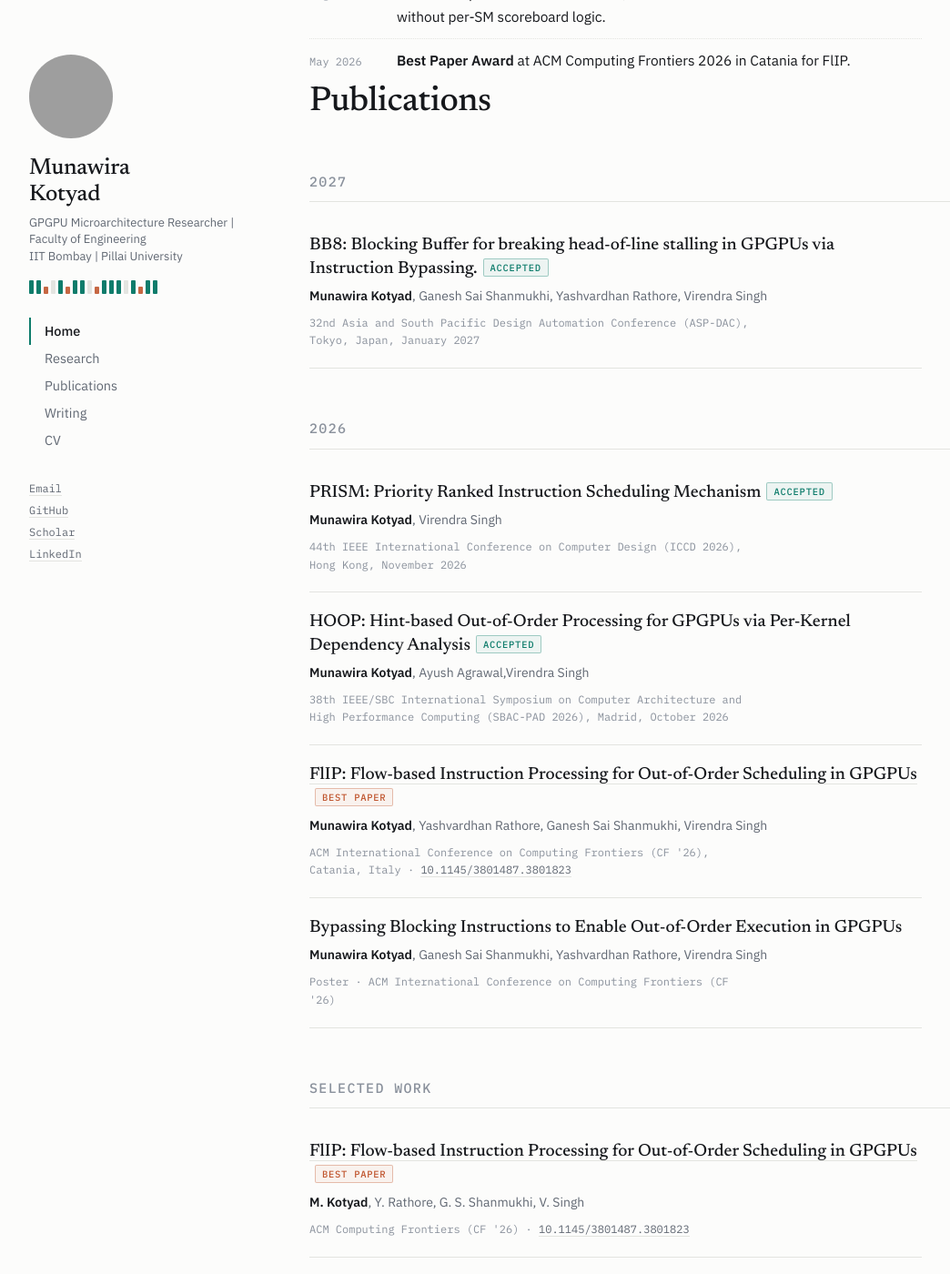
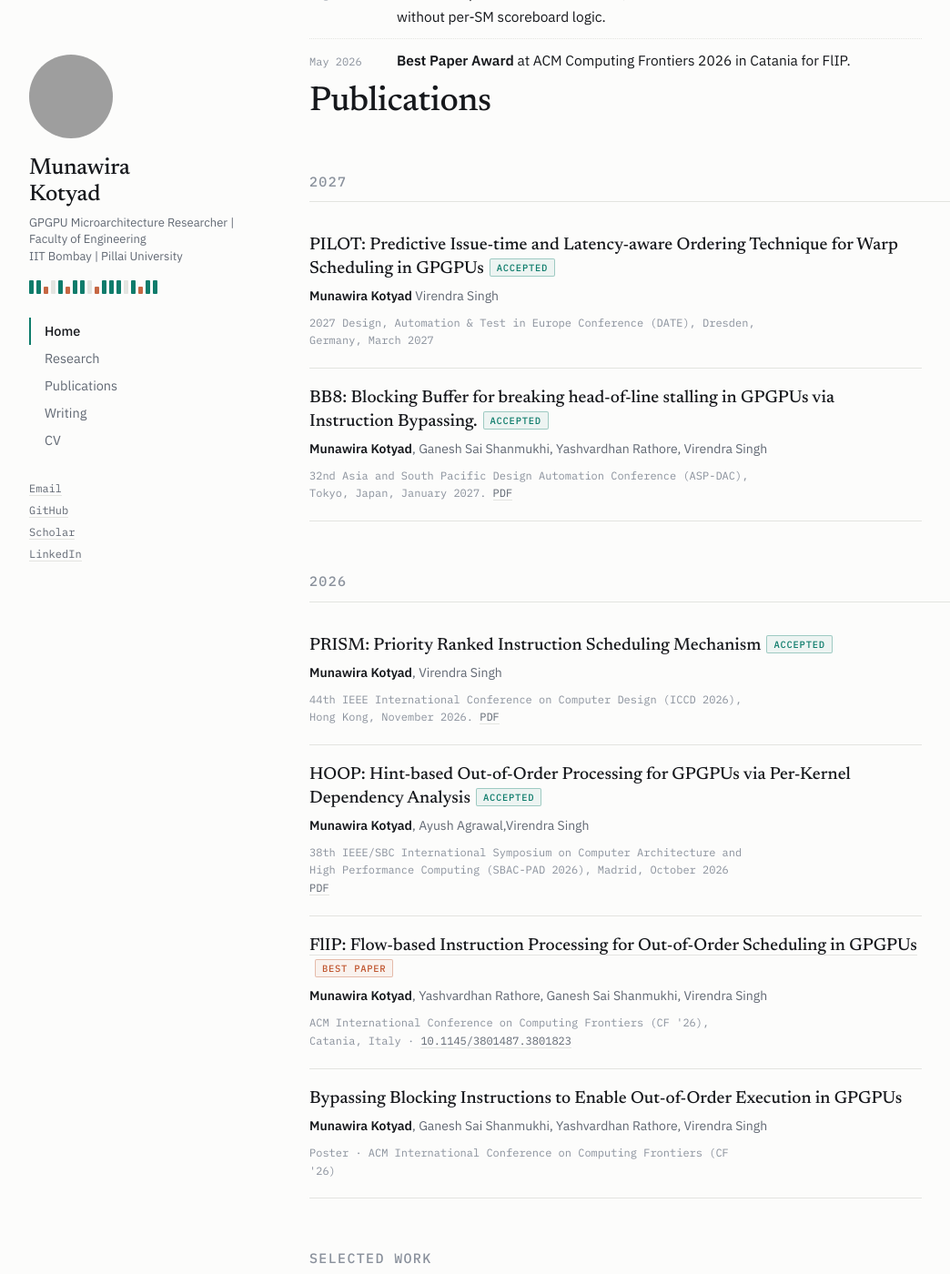
Before and after one commit to munawira/munawira.github.io, a Jekyll site: the page built from index.md, in a window 1280 px wide and 1400 px high, scrolled down 775 px. Shown: the whole window at 91% size, without its empty margins (76-1120 px from the left). Built offline with Jekyll 4.4.1, drawn with Linux system fonts in a browser that asks for light colours; grey boxes are pictures that could not be loaded.

Commit message:
Update index.md

```diff
--- a/index.md
+++ b/index.md
@@ -23,31 +23,47 @@ My research interests lie in GPGPU Architecture and Performance, Microarchitectu
 </ul>
 
 
+
+
 <h1>Publications</h1>
 
 <!-- <p class="lede">Published and A</p> -->
 
 ## 2027
+
+<div class="pub">
+  <p class="pub-title">PILOT: Predictive Issue-time and Latency-aware Ordering Technique for Warp Scheduling in GPGPUs<span class="tag accepted">Accepted</span></p>
+    <p class="pub-authors"><span class="me">Munawira Kotyad</span> Virendra Singh</p>
+  <p class="pub-meta">  2027 Design, Automation & Test in Europe Conference (DATE), Dresden, Germany, March 2027</p>
+</div>
+
+
 <div class="pub">
   <p class="pub-title">BB8:
 Blocking Buffer for breaking head-of-line stalling in GPGPUs via
 Instruction Bypassing.<span class="tag accepted">Accepted</span></p>
     <p class="pub-authors"><span class="me">Munawira Kotyad</span>, Ganesh Sai Shanmukhi, Yashvardhan Rathore, Virendra Singh</p>
   <p class="pub-meta"> 32nd Asia and South Pacific Design Automation
-Conference (ASP-DAC), Tokyo, Japan, January 2027</p>
+Conference (ASP-DAC), Tokyo, Japan, January 2027. <a href="{{ '/assets/papers/BB_ASPDAC_tokyo_2027.pdf' | relative_url }}">PDF</a> </p>
 </div>
+
+
+
 ## 2026
 
 <div class="pub">
   <p class="pub-title">PRISM: Priority Ranked Instruction Scheduling Mechanism<span class="tag accepted">Accepted</span></p>
   <p class="pub-authors"><span class="me">Munawira Kotyad</span>, Virendra Singh</p>
-  <p class="pub-meta"> 44th IEEE International Conference on Computer Design (ICCD 2026), Hong Kong, November 2026</p>
+  <p class="pub-meta"> 44th IEEE International Conference on Computer Design (ICCD 2026), Hong Kong, November 2026.
+  <a href="{{ '/assets/papers/PRISM_ICCD_HK_2026.pdf' | relative_url }}">PDF</a></p>
 </div>
 
 <div class="pub">
   <p class="pub-title">HOOP: Hint-based Out-of-Order Processing for GPGPUs via Per-Kernel Dependency Analysis<span class="tag accepted">Accepted</span></p>
   <p class="pub-authors"><span class="me">Munawira Kotyad</span>, Ayush Agrawal,Virendra Singh</p>
-  <p class="pub-meta">38th IEEE/SBC International Symposium on Computer Architecture and High Performance Computing (SBAC-PAD 2026), Madrid, October 2026</p>
+  <p class="pub-meta">38th IEEE/SBC International Symposium on Computer Architecture and High Performance Computing (SBAC-PAD 2026), Madrid, October 2026
+  <a href="{{ '/assets/papers/HOOP_SBACPAD_2026.pdf' | relative_url }}">PDF</a></p>
+
 </div>
 
 <div class="pub">
```
